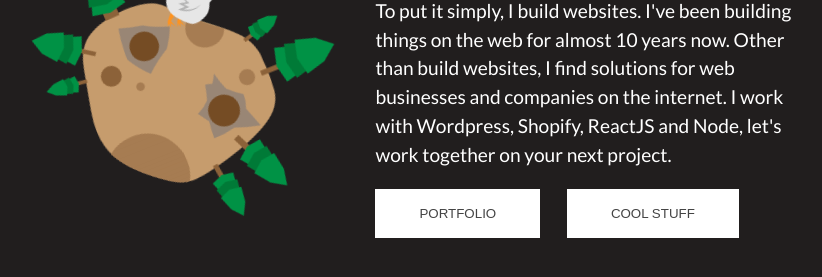
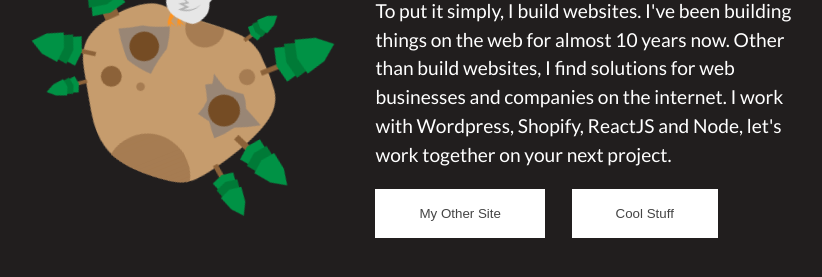
Before and after one commit to NolWag/NolanWagner.com, a website: page index.html in a window 1280 px wide. Shown: the part 331-608 px from the top of the page, without its empty margins (238-1060 px from the left). Drawn offline with nearby package versions, Linux system fonts and the light colour scheme.

Commit message:
changed home page content

```diff
--- a/index.html
+++ b/index.html
@@ -25,8 +25,8 @@
       To put it simply, I build websites. I've been building things on the web for almost 10 years now. Other than build websites, I find solutions for web businesses and companies on the internet. I work with Wordpress, Shopify, ReactJS and Node, let's work together on your next project.
     </p>
     <div class="btn-wrapper">
-      <a href="https://68c7ea62b7f24e9692ecfdfa2aec07a4.codepen.website/portfolio.html"><button href="#" id="btnOne"class="btn-home btn-spacer">PORTFOLIO</button>
-      <a href="/freebird"><button href="/freebird" id="btnTwo" class="btn-home">COOL STUFF</button></a>
+      <a href="https://theecomdoc.com"><button href="#" id="btnOne"class="btn-home btn-spacer">My Other Site</button>
+      <a href="/freebird"><button href="/freebird" id="btnTwo" class="btn-home">Cool Stuff</button></a>
     </div>
   </div>
 </div>
```
